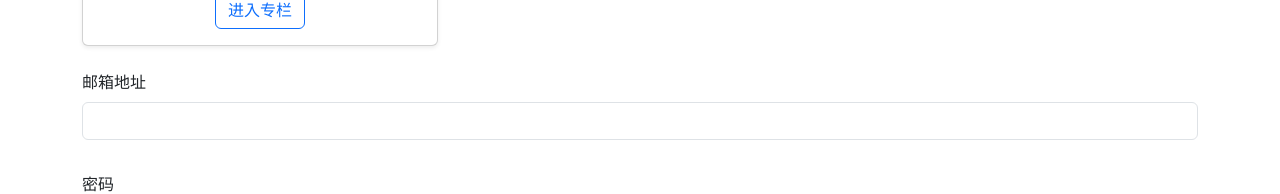
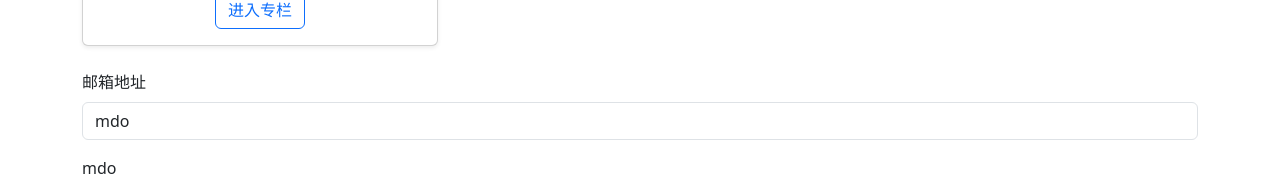
Before and after one commit to poboll/zhile, a Vue app: page / in a window 1280 px wide. Shown: the part 613-807 px from the top of the page. Built offline with nearby package versions, Linux system fonts and the light colour scheme.

Commit message:
📚update: Supports V-model

```diff
--- a/src/App.vue
+++ b/src/App.vue
@@ -5,7 +5,8 @@
     <form>
       <div class="mb-3">
         <label class="form-label">邮箱地址</label>
-        <validate-input :rules="emailRules"></validate-input>
+        <validate-input :rules="emailRules" v-model="emailVal"></validate-input>
+        {{emailVal}}
       </div>
       <div class="from-text" v-if="emailRef.error">{{ emailRef.message }}</div>
       <div class="mb-3">
@@ -26,7 +27,7 @@
 </template>
 
 <script lang="ts">
-import { defineComponent, reactive } from 'vue'
+import { defineComponent, reactive, ref } from 'vue'
 // bootstrap打包后提供的最小样式文件、方便使用其一系列class
 import 'bootstrap/dist/css/bootstrap.min.css'
 import ColumnList, { ColumnProps } from './components/ColumnList.vue'
@@ -77,6 +78,7 @@ export default defineComponent({
     ValidateInput
   },
   setup () {
+    const emailVal = ref('mdo')
     const emailRules: RulesProp = [
       { type: 'required', message: '电子邮箱地址不能为空' },
       { type: 'email', message: '请输入正确的电子邮箱格式' }
@@ -100,7 +102,8 @@ export default defineComponent({
       currentUser,
       emailRef,
       validateEmail,
-      emailRules
+      emailRules,
+      emailVal
     }
   }
 })
--- a/src/components/ValidateInput.vue
+++ b/src/components/ValidateInput.vue
@@ -3,8 +3,9 @@
         <input type="text"
             class="form-control"
             :class="{'is-invalid': inputRef.error}"
-            v-model="inputRef.val"
+            :value="inputRef.val"
             @blur="validateInput"
+            @input="updateValue"
         >
         <span v-if="inputRef.error" class="invalid-feedback">{{inputRef.message}}</span>
     </div>
@@ -20,14 +21,20 @@ interface RuleProp {
 export type RulesProp = RuleProp[]
 export default defineComponent({
   props: {
-    rules: Array as PropType<RulesProp>
+    rules: Array as PropType<RulesProp>,
+    modelValue: String
   },
-  setup (props) {
+  setup (props, context) {
     const inputRef = reactive({
-      val: '',
+      val: props.modelValue || '',
       error: false,
       message: ''
     })
+    const updateValue = (e: KeyboardEvent) => {
+      const targetValue = (e.target as HTMLInputElement).value
+      inputRef.val = targetValue
+      context.emit('update:modelValue', targetValue)
+    }
     const validateInput = () => {
       if (props.rules) {
         const allPassed = props.rules.every(rule => {
@@ -50,7 +57,8 @@ export default defineComponent({
     }
     return {
       inputRef,
-      validateInput
+      validateInput,
+      updateValue
     }
   }
 })
```
Also changed, not shown: 1 other file (tests, documents, lock files or other folders).
